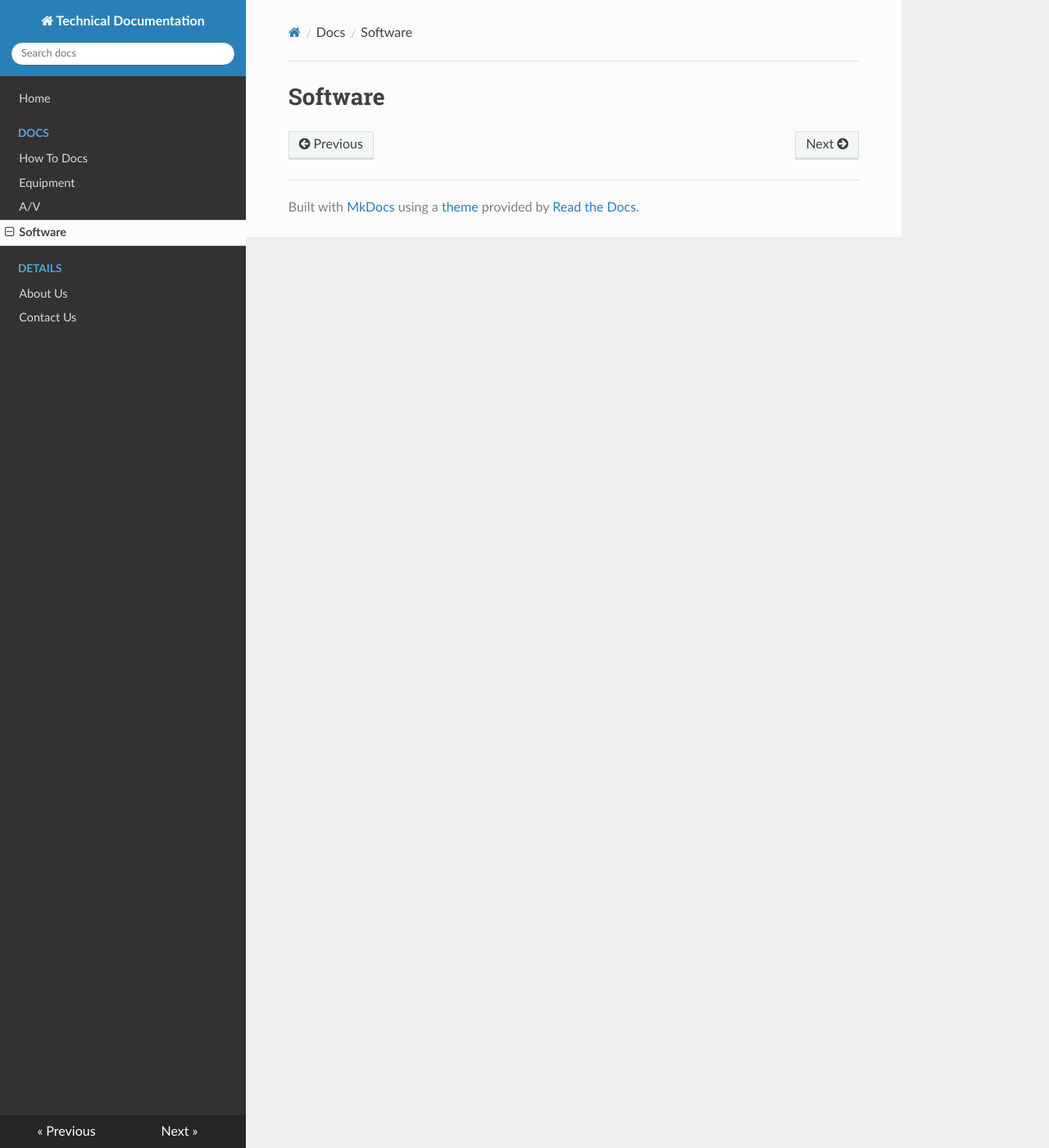
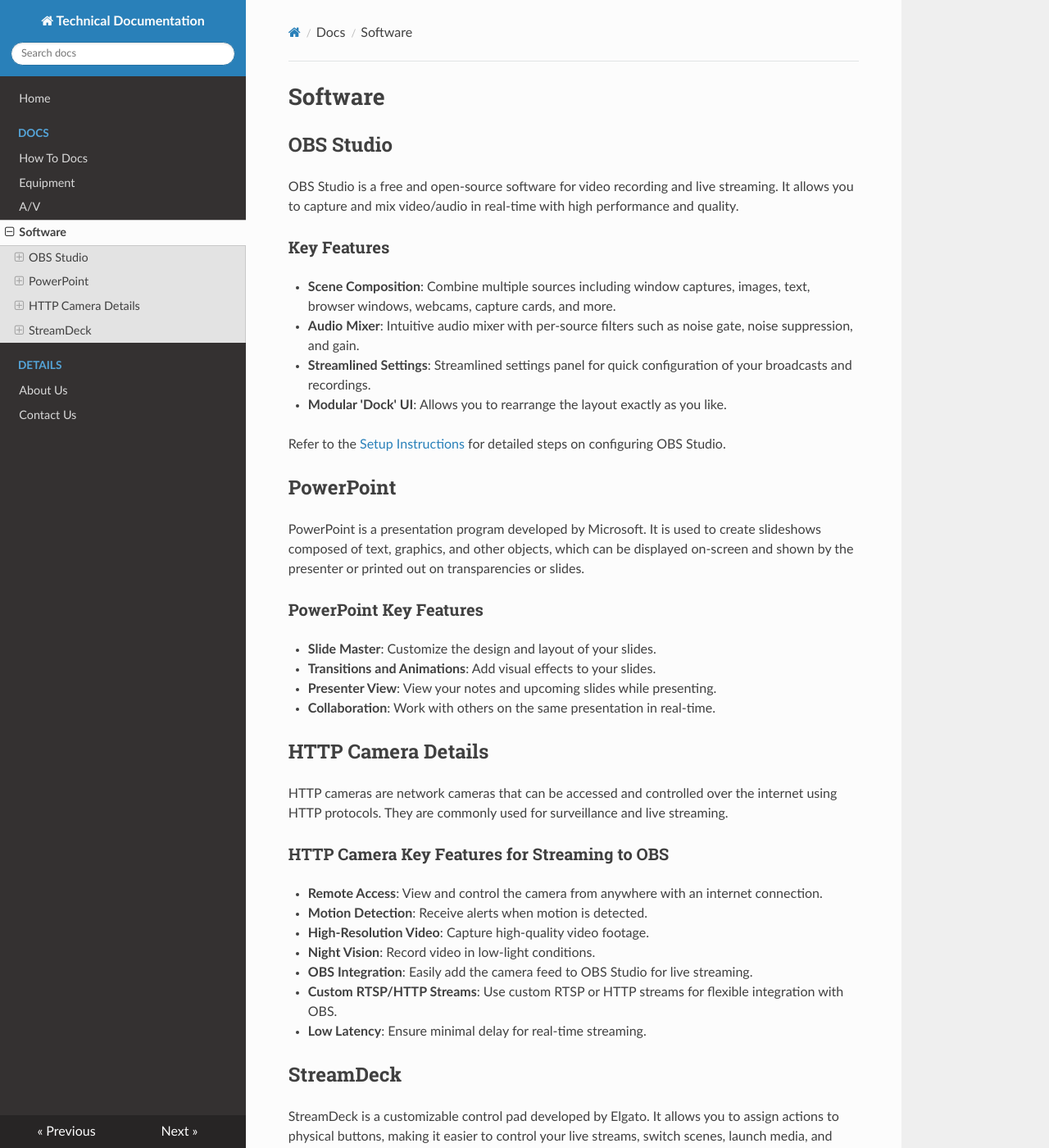
Before and after one commit to pagesbydustin/my-project, an MkDocs documentation site: the page built from docs/Docs/software.md, in a window 1280 px wide and 1400 px high. Shown: the whole window at 82% size. Built offline with MkDocs 1.6.1, drawn with Linux system fonts in a browser that asks for light colours; nearby versions of some CDN libraries; some of the changed text lies outside the part shown.

Commit message:
Enhance A/V documentation with detailed audio equipment list, setup instructions, and OBS Studio overview; update navigation links for better accessibility.

```diff
--- a/docs/Docs/software.md
+++ b/docs/Docs/software.md
@@ -1 +1,52 @@
 # Software
+
+## OBS Studio
+
+OBS Studio is a free and open-source software for video recording and live streaming. It allows you to capture and mix video/audio in real-time with high performance and quality.
+
+### Key Features
+
+- **Scene Composition**: Combine multiple sources including window captures, images, text, browser windows, webcams, capture cards, and more.
+- **Audio Mixer**: Intuitive audio mixer with per-source filters such as noise gate, noise suppression, and gain.
+- **Streamlined Settings**: Streamlined settings panel for quick configuration of your broadcasts and recordings.
+- **Modular 'Dock' UI**: Allows you to rearrange the layout exactly as you like.
+
+Refer to the [Setup Instructions](../index.md#setup-instructions) for detailed steps on configuring OBS Studio.
+
+## PowerPoint
+
+PowerPoint is a presentation program developed by Microsoft. It is used to create slideshows composed of text, graphics, and other objects, which can be displayed on-screen and shown by the presenter or printed out on transparencies or slides.
+
+### PowerPoint Key Features
+
+- **Slide Master**: Customize the design and layout of your slides.
+- **Transitions and Animations**: Add visual effects to your slides.
+- **Presenter View**: View your notes and upcoming slides while presenting.
+- **Collaboration**: Work with others on the same presentation in real-time.
+
+## HTTP Camera Details
+
+HTTP cameras are network cameras that can be accessed and controlled over the internet using HTTP protocols. They are commonly used for surveillance and live streaming.
+
+### HTTP Camera Key Features for Streaming to OBS
+
+- **Remote Access**: View and control the camera from anywhere with an internet connection.
+- **Motion Detection**: Receive alerts when motion is detected.
+- **High-Resolution Video**: Capture high-quality video footage.
+- **Night Vision**: Record video in low-light conditions.
+- **OBS Integration**: Easily add the camera feed to OBS Studio for live streaming.
+- **Custom RTSP/HTTP Streams**: Use custom RTSP or HTTP streams for flexible integration with OBS.
+- **Low Latency**: Ensure minimal delay for real-time streaming.
+
+## StreamDeck
+
+StreamDeck is a customizable control pad developed by Elgato. It allows you to assign actions to physical buttons, making it easier to control your live streams, switch scenes, launch media, and more.
+
+### StreamDeck Key Features
+
+- **Customizable Buttons**: Assign different actions to each button.
+- **Profiles**: Create multiple profiles for different tasks or applications.
+- **Integration**: Works with popular streaming software like OBS Studio, XSplit, and more.
+- **Multi-Action**: Trigger multiple actions with a single button press.
+
+For more information on editing documentation, see [How to Edit This Documentation](how_to_docs.md#how-to-edit-this-documentation).
```
Also changed, not shown: docs/Docs/av.md (+2 -0 lines), docs/Docs/equipment.md (+15 -11 lines), docs/Docs/how_to_docs.md (+2 -10 lines), docs/index.md (+2 -0 lines).
